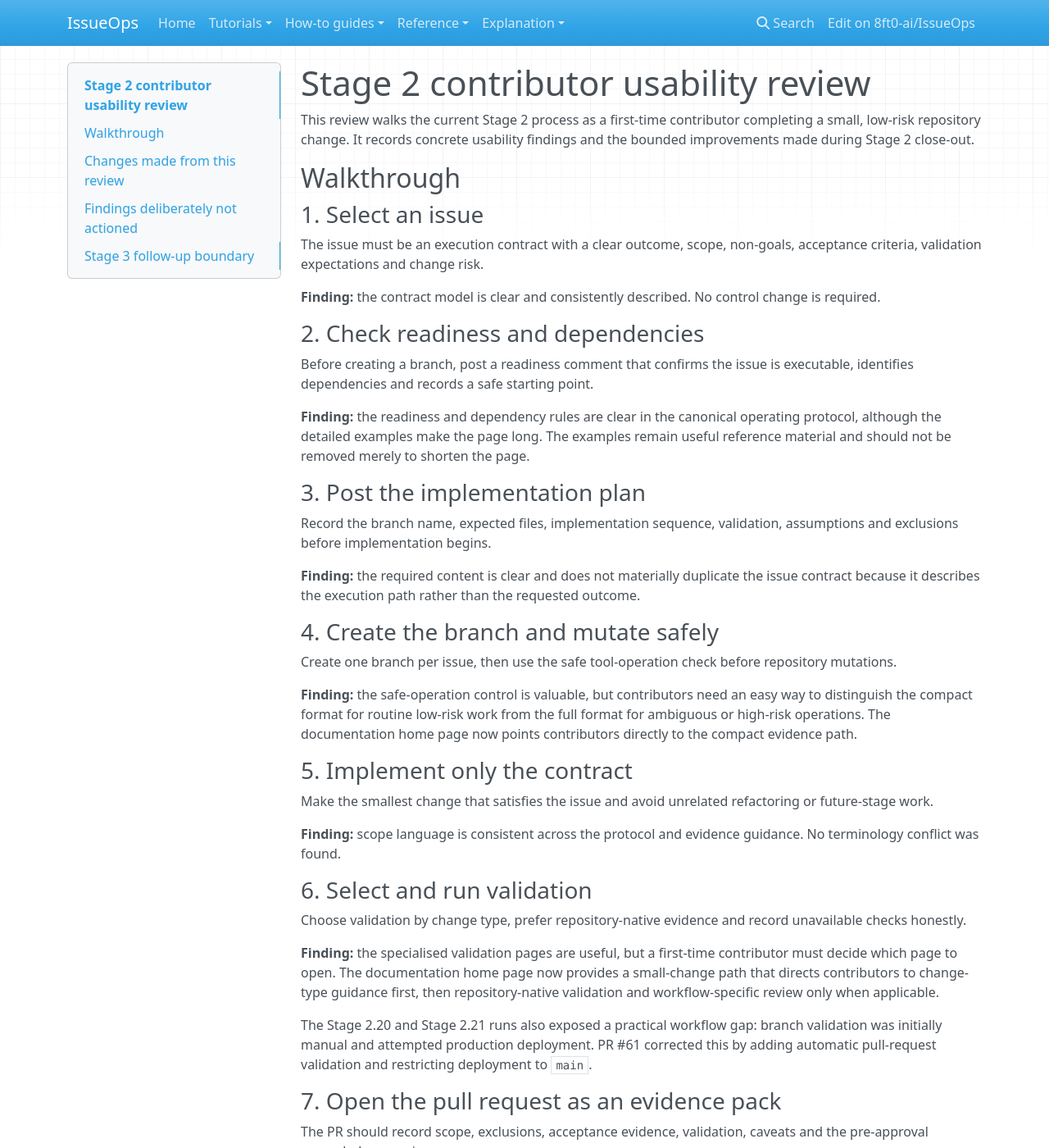
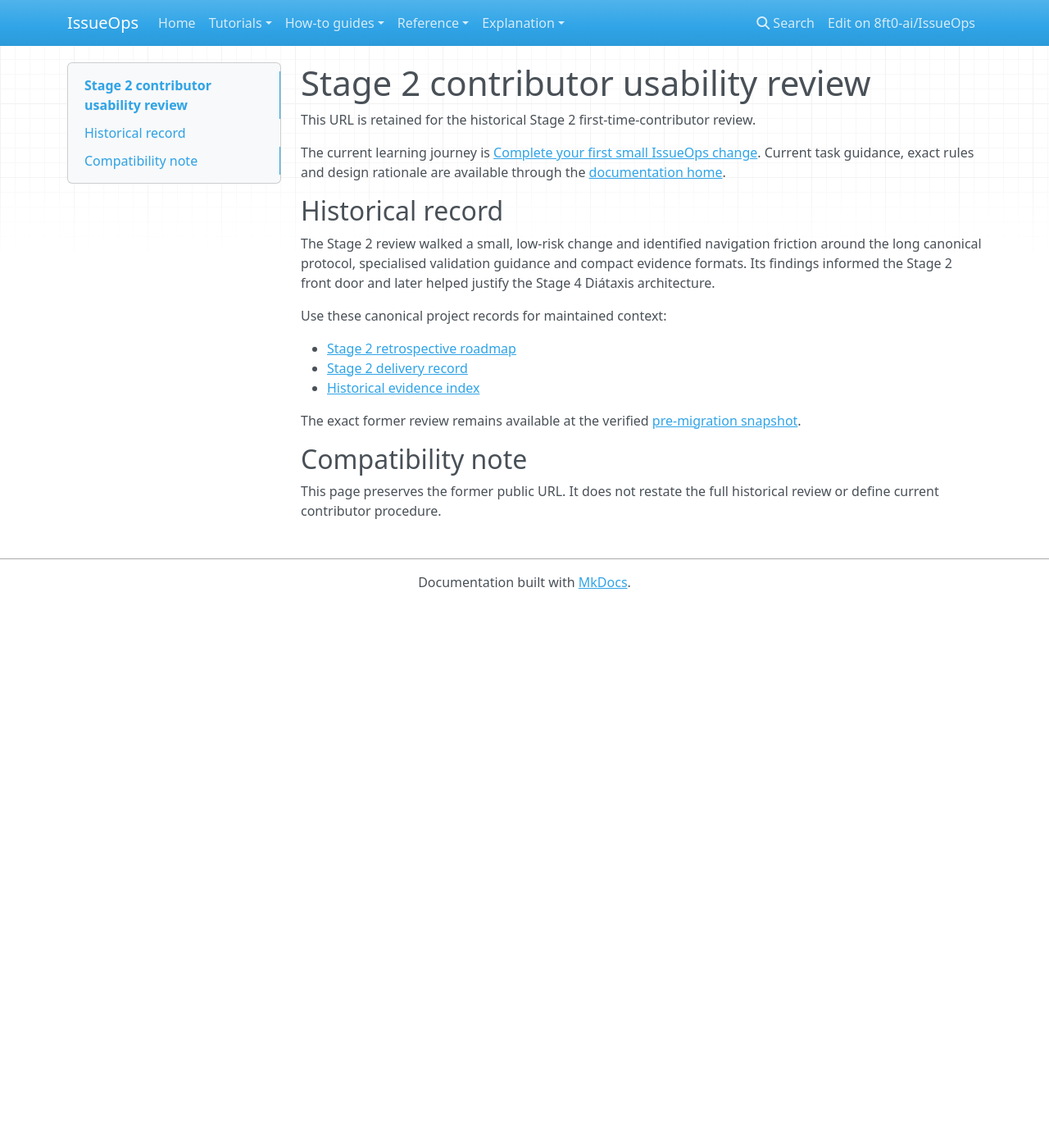
Before and after one commit to 8ft0-ai/IssueOps, an MkDocs documentation site: the page built from docs/contributor-usability-review.md, in a window 1280 px wide and 1400 px high. Shown: the whole window at 82% size. Built offline with MkDocs 1.6.1, drawn with Linux system fonts in a browser that asks for light colours; nearby versions of some CDN libraries; some of the changed text lies outside the part shown.

Commit message:
Add Stage 2 review compatibility page

```diff
--- a/docs/contributor-usability-review.md
+++ b/docs/contributor-usability-review.md
@@ -1,78 +1,21 @@
 # Stage 2 contributor usability review
 
-This review walks the current Stage 2 process as a first-time contributor completing a small, low-risk repository change. It records concrete usability findings and the bounded improvements made during Stage 2 close-out.
+This URL is retained for the historical Stage 2 first-time-contributor review.
 
-## Walkthrough
+The current learning journey is [Complete your first small IssueOps change](tutorials/first-issueops-change.md). Current task guidance, exact rules and design rationale are available through the [documentation home](index.md).
 
-### 1. Select an issue
+## Historical record
 
-The issue must be an execution contract with a clear outcome, scope, non-goals, acceptance criteria, validation expectations and change risk.
+The Stage 2 review walked a small, low-risk change and identified navigation friction around the long canonical protocol, specialised validation guidance and compact evidence formats. Its findings informed the Stage 2 front door and later helped justify the Stage 4 Diátaxis architecture.
 
-**Finding:** the contract model is clear and consistently described. No control change is required.
+Use these canonical project records for maintained context:
 
-### 2. Check readiness and dependencies
+- [Stage 2 retrospective roadmap](https://github.com/8ft0-ai/IssueOps/blob/main/planning/roadmap/stage-02-operating-model-hardening.md)
+- [Stage 2 delivery record](https://github.com/8ft0-ai/IssueOps/blob/main/planning/delivery/stage-02-operating-model-hardening.md)
+- [Historical evidence index](https://github.com/8ft0-ai/IssueOps/blob/main/planning/evidence/index.md#stage-2-contributor-usability-review)
 
-Before creating a branch, post a readiness comment that confirms the issue is executable, identifies dependencies and records a safe starting point.
+The exact former review remains available at the verified [pre-migration snapshot](https://github.com/8ft0-ai/IssueOps/blob/318d4b4f7c9490365033ff8363d42cd940d6b900/docs/contributor-usability-review.md).
 
-**Finding:** the readiness and dependency rules are clear in the canonical operating protocol, although the detailed examples make the page long. The examples remain useful reference material and should not be removed merely to shorten the page.
+## Compatibility note
 
-### 3. Post the implementation plan
-
-Record the branch name, expected files, implementation sequence, validation, assumptions and exclusions before implementation begins.
-
-**Finding:** the required content is clear and does not materially duplicate the issue contract because it describes the execution path rather than the requested outcome.
-
-### 4. Create the branch and mutate safely
-
-Create one branch per issue, then use the safe tool-operation check before repository mutations.
-
-**Finding:** the safe-operation control is valuable, but contributors need an easy way to distinguish the compact format for routine low-risk work from the full format for ambiguous or high-risk operations. The documentation home page now points contributors directly to the compact evidence path.
-
-### 5. Implement only the contract
-
-Make the smallest change that satisfies the issue and avoid unrelated refactoring or future-stage work.
-
-**Finding:** scope language is consistent across the protocol and evidence guidance. No terminology conflict was found.
-
-### 6. Select and run validation
-
-Choose validation by change type, prefer repository-native evidence and record unavailable checks honestly.
-
-**Finding:** the specialised validation pages are useful, but a first-time contributor must decide which page to open. The documentation home page now provides a small-change path that directs contributors to change-type guidance first, then repository-native validation and workflow-specific review only when applicable.
-
-The Stage 2.20 and Stage 2.21 runs also exposed a practical workflow gap: branch validation was initially manual and attempted production deployment. PR #61 corrected this by adding automatic pull-request validation and restricting deployment to `main`.
-
-### 7. Open the pull request as an evidence pack
-
-The PR should record scope, exclusions, acceptance evidence, validation, caveats and the pre-approval groundedness review.
-
-**Finding:** the full evidence requirements are clear, while compact templates are easy to miss. The documentation home page now links directly to the PR evidence templates as the starting point for routine changes, without weakening the full evidence requirements.
-
-### 8. Review, remediate and merge
-
-Review against the issue contract, classify feedback, rerun affected validation after material remediation and merge only after human approval.
-
-**Finding:** review and remediation terminology is consistent. These specialised pages remain appropriate because they apply after feedback is received rather than to every small change.
-
-### 9. Complete post-merge verification when required
-
-Publishing, release and environment-specific changes may require evidence after merge.
-
-**Finding:** applicability is clear, but contributors must avoid treating a skipped PR deployment as a failure. Pull requests should validate the build and skip production deployment; the push to `main` performs deployment.
-
-## Changes made from this review
-
-- The home page now directs contributors to the canonical Stage 2 operating protocol rather than the older Stage 1 workflow.
-- The home page now includes a first-time contributor path for small changes.
-- Compact safe-operation and PR evidence formats are linked directly from that path.
-- This review is included in the documentation navigation as a Stage 2 project record.
-
-## Findings deliberately not actioned
-
-- The canonical protocol is long, but its detailed readiness and dependency examples are useful and were not removed without evidence that they cause unsafe duplication.
-- Specialised pages were not consolidated solely to reduce page count; they remain focused references for validation, workflow changes, remediation and evidence.
-- No new taxonomy, automation, required checks or Stage 3 design was introduced.
-
-## Stage 3 follow-up boundary
-
-Possible future improvements such as generated contributor checklists, automated evidence collection or required status checks belong to separately scoped Stage 3 issues. They are not Stage 2 close-out changes.
+This page preserves the former public URL. It does not restate the full historical review or define current contributor procedure.
```
